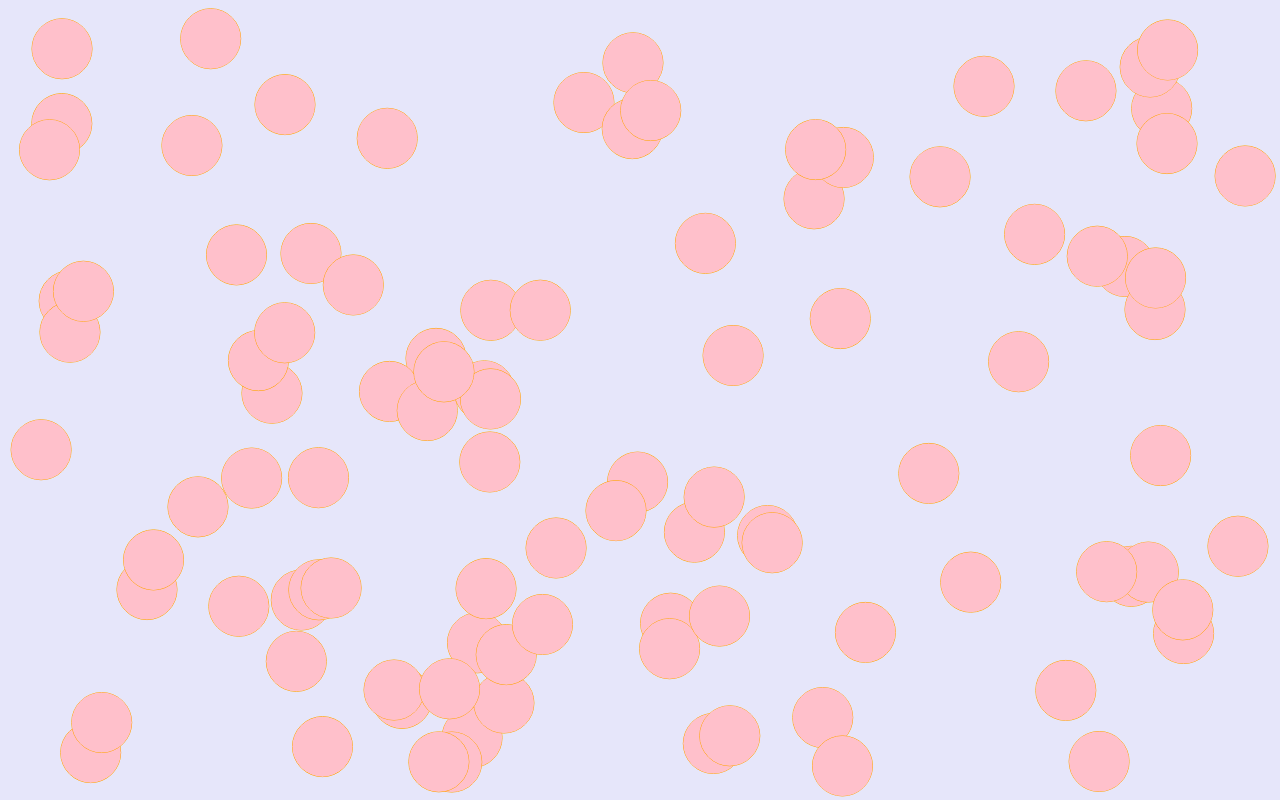
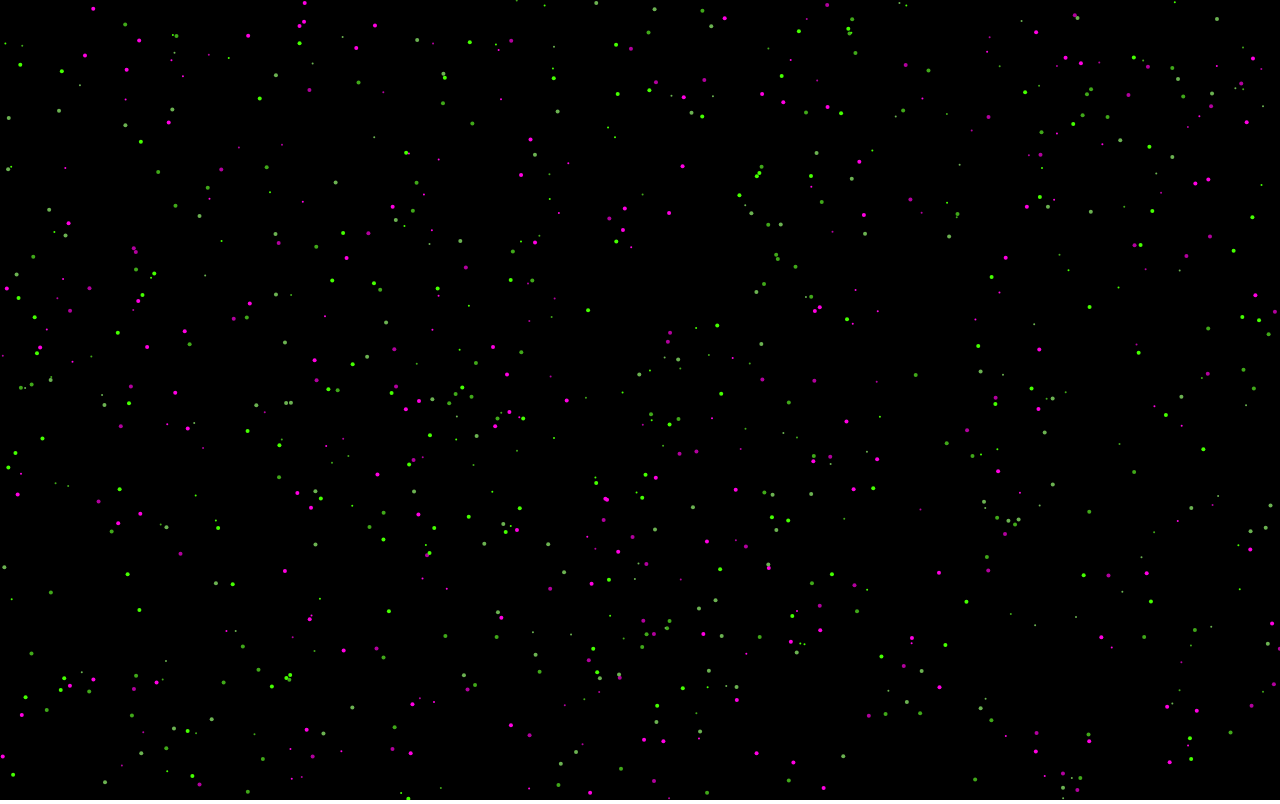
Before and after one commit to rhondakremer/html5-canvas, a plain HTML site: page index.html in a window 1280 px wide. Drawn offline with Linux system fonts and the light colour scheme.

Commit message:
resizing bubbles canvas

```diff
--- a/index.html
+++ b/index.html
@@ -9,12 +9,13 @@
             margin: 0;
         }
         canvas {
-            background-color: lavender;
+            background-color: black;
         }
     </style>
 </head>
 <body>
     <canvas></canvas>
-    <script type="text/javascript" src="canvas.js"></script>
+
+    <script type="text/javascript" src="javascript/bubbles.js"></script>
 </body>
 </html>
--- a/canvas.js
+++ b/javascript/bubbles.js
@@ -40,22 +40,47 @@ let c = canvas.getContext('2d')
 // }
 
 // Animation
-// object oriented program hell yeah
+// initialize mouse position object
+var mouse = {
+    x: undefined,
+    y: undefined
+}
 
+let maxRadius = 40;
+let minRadius = 2;
 
+let colorArray = ["#6BB251", "#40A819", "#45FF00", "#B2009E", "#FF00E2"]
+
+// get mouse position on event listener
+window.addEventListener('mousemove', function(event) {
+    mouse.x = event.x;
+    mouse.y = event.y;
+    console.log(mouse)
+});
+
+window.addEventListener('resize', function() {
+    canvas.width = window.innerWidth;
+    canvas.height = window.innerHeight;
+
+    init()
+})
+
+// object oriented programming hell yeah
 function Circle(x, y, dx, dy, radius) {
     this.x = x;
     this.y = y;
     this.dx = dx;
     this.dy = dy;
     this.radius = radius;
+    this.minRadius = minRadius;
+    this.color = colorArray[Math.floor(Math.random() * colorArray.length)];
 
     this.draw = function() {
         c.beginPath();
         c.arc(this.x, this.y, this.radius, 0, Math.PI * 2, false);
-        c.strokeStyle = "orange";
-        c.stroke();
-        c.fillStyle = "pink";
+        // c.strokeStyle = "orange";
+        // c.stroke();
+        c.fillStyle = this.color;
         c.fill();
     }
     this.update = function() {
@@ -69,19 +94,34 @@ function Circle(x, y, dx, dy, radius) {
         this.x += this.dx;
         this.y += this.dy;
 
+        // interactivity
+        if (mouse.x - this.x < 50 && mouse.x - this.x > -50 && mouse.y - this.y < 50 && mouse.y - this.y > -50) {
+            if (this.radius < maxRadius) {
+                this.radius += 1;
+            }
+        }
+        else if (this.radius > this.minRadius) {
+            this.radius -= 1;
+        }
+
         this.draw()
     }
 }
 
+
 var circleArray = [];
 
-for (let i = 0; i < 100; i++) {
-    var radius = 30;
-    let x = Math.random() * (innerWidth - radius * 2) + radius;
-    let y = Math.random() * (innerHeight - radius * 2) + radius;
-    let dx = (Math.random() - 0.5) * 8;
-    let dy = (Math.random() - 0.5) * 8;
-    circleArray.push(new Circle(x, y, dx, dy, radius))
+function init() {
+    circleArray = [];
+
+    for (let i = 0; i < 800; i++) {
+        var radius = Math.floor(Math.random() * 3) + 1;
+        let x = Math.random() * (innerWidth - radius * 2) + radius;
+        let y = Math.random() * (innerHeight - radius * 2) + radius;
+        let dx = (Math.random() - 0.5) * 8;
+        let dy = (Math.random() - 0.5) * 8;
+        circleArray.push(new Circle(x, y, dx, dy, radius))
+    }
 }
 
 function animate() {
@@ -93,4 +133,5 @@ function animate() {
     }
 }
 
+init();
 animate();
```
